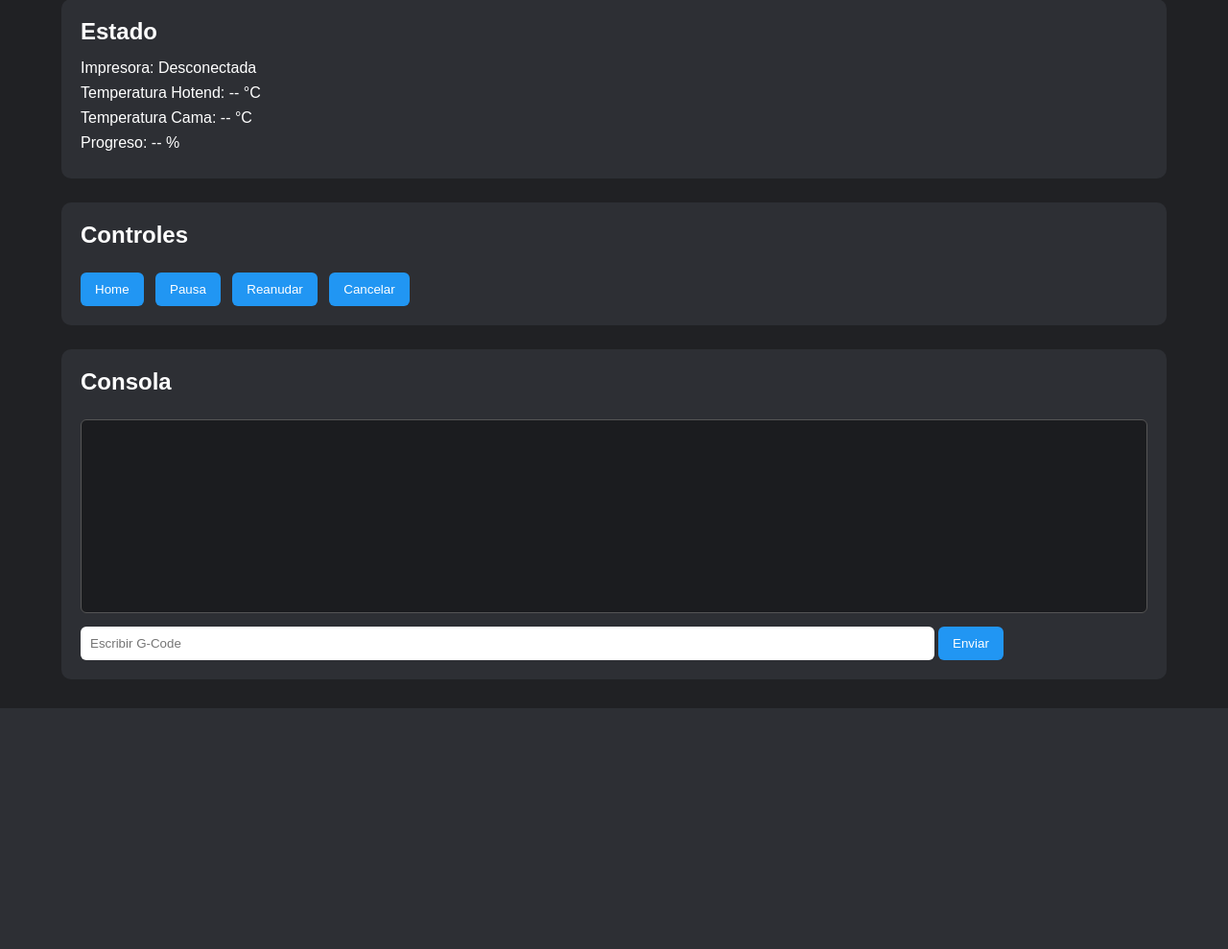
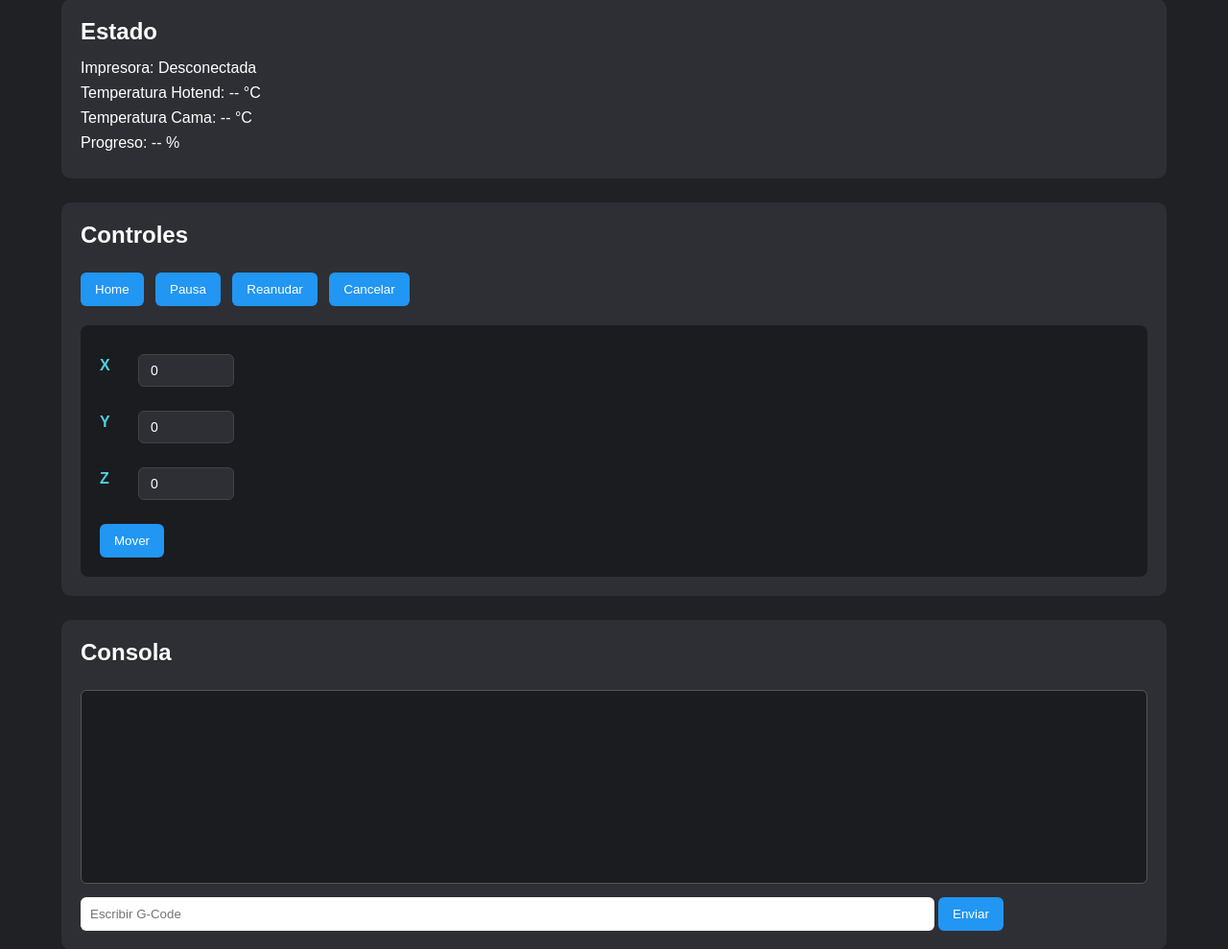
Before and after one commit to MateoTarabini/klipper-dashboard, a FastAPI app: page / in a window 1280 px wide. Shown: the part 175-1164 px from the top of the page at 96% size. Before the commit the page ends 913 px from the top, so only its background shows below. Run offline with FastAPI, Linux system fonts and the light colour scheme; data that the repository does not hold is empty.

Commit message:
dashboard antes del cambio de menu de movimiento

```diff
--- a/main.py
+++ b/main.py
@@ -7,7 +7,6 @@ from fastapi.templating import Jinja2Templates
 from fastapi.requests import Request
 
 import funciones
-
 
 app = FastAPI()
 
@@ -51,3 +50,20 @@ def estados():
     )
     datos = respuesta.json()
     return datos
+
+@app.post("/mover")
+async def mover(request: Request):
+    datos = await request.json()
+    x = datos["x"]
+    y = datos["y"]
+    z = datos["z"]
+    #comando = f"G1 X{x} Y{y} Z{z}"
+    if x != 0 and x > 0:
+        comando = f"G1 X{x}"
+        funciones.enviar_gcode(comando)
+    if y != 0:
+        comando = f"G1 Y{y}"
+        funciones.enviar_gcode(comando)
+    if z != 0:
+        comando = f"G1 Z{z}"
+        funciones.enviar_gcode(comando)
--- a/static/estilo.css
+++ b/static/estilo.css
@@ -93,3 +93,47 @@ section button {
 section button:hover {
     background-color: #1976D2;
 }
+
+.mover {
+    background-color: #1b1c1f;
+    padding: 20px;
+    border-radius: 8px;
+    margin-top: 20px;
+}
+
+.mover > div {
+    display: flex;
+    align-items: center;
+    gap: 10px;
+    margin-bottom: 15px;
+}
+
+.mover label {
+    font-weight: bold;
+    min-width: 30px;
+    color: #4dd0e1;
+}
+
+.mover input[type="number"] {
+    width: 100px;
+    padding: 8px 12px;
+    background-color: #2d2f34;
+    color: white;
+    border: 1px solid #444;
+    border-radius: 6px;
+    font-size: 14px;
+    -moz-appearance: textfield;
+    appearance: textfield;
+}
+
+.mover input[type="number"]::-webkit-outer-spin-button,
+.mover input[type="number"]::-webkit-inner-spin-button {
+    -webkit-appearance: none;
+    margin: 0;
+}
+
+.mover input[type="number"]:focus {
+    outline: none;
+    border-color: #4dd0e1;
+    box-shadow: 0 0 8px rgba(77, 208, 225, 0.3);
+}
--- a/static/script.js
+++ b/static/script.js
@@ -27,6 +27,31 @@ botonEnviar.addEventListener("click", function () {
 
 });
 
+const valorX = document.getElementById("x");
+const valorZ = document.getElementById("z");
+const valorY = document.getElementById("y");
+
+const botonMover = document.getElementById("mover");
+botonMover.addEventListener("click", function(){
+
+    const x = parseFloat(valorX.value);
+    const y = parseFloat(valorY.value);
+    const z = parseFloat(valorZ.value);
+
+    fetch("/mover",{
+        method: "POST",
+
+        headers: {
+            "Content-Type": "application/json"
+        },
+        body: JSON.stringify({
+            x: x,
+            y: y,
+            z: z
+        })
+    });
+});
+
 const botonPause = document.getElementById("pausa");
 botonPause.addEventListener("click", function(){
     fetch("/pausa");
--- a/templates/index.html
+++ b/templates/index.html
@@ -41,9 +41,13 @@
 
         </section>
 
-        <section>
+<section>
 
-            <h2>Controles</h2>
+    <h2>Controles</h2>
+
+    <div class="controles">
+
+        <div class="botones">
 
             <button id="home">Home</button>
 
@@ -53,7 +57,32 @@
 
             <button id="cancelar">Cancelar</button>
 
-        </section>
+        </div>
+
+        <div class="mover">
+
+            <div>
+                <label>X</label>
+                <input type="number" id="x" value="0">
+            </div>
+
+            <div>
+                <label>Y</label>
+                <input type="number" id="y" value="0">
+            </div>
+
+            <div>
+                <label>Z</label>
+                <input type="number" id="z" value="0">
+            </div>
+
+            <button id="mover">Mover</button>
+
+        </div>
+
+    </div>
+
+</section>
 
         <section>
 
```
